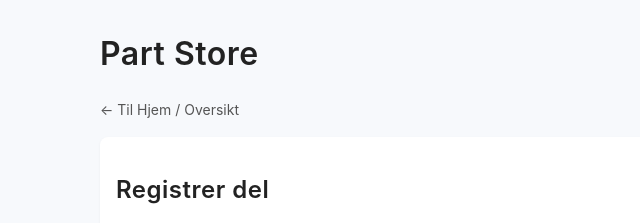
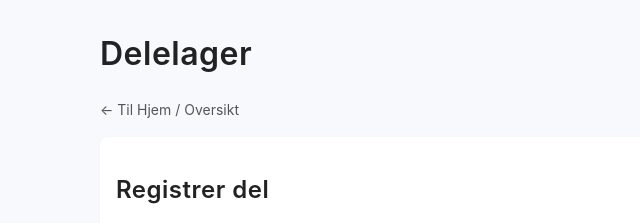
Before and after one commit to hedbergm/WareHouse, a website: page public/index.html in a window 1280 px wide. Shown: the top 223 px of the page, 0-640 px from the left. Drawn offline with Linux system fonts and the light colour scheme; no server answers.

Commit message:
chore(index): update labels/content

```diff
--- a/public/index.html
+++ b/public/index.html
@@ -2,13 +2,13 @@
 <html>
 <head>
   <meta charset="utf-8">
-  <title>WareHouse - Part Store</title>
+  <title>Holship Norge AS - Delelager</title>
   <meta name="viewport" content="width=device-width,initial-scale=1">
   <link rel="stylesheet" href="/styles.css">
 </head>
 <body>
   <div class="container">
-    <h1>Part Store</h1>
+    <h1>Delelager</h1>
     <p><a class="muted-link" href="/home.html" style="font-size:14px">← Til Hjem / Oversikt</a></p>
   <div id="db-banner" style="display:none;margin:-4px 0 14px 0;padding:10px 14px;border:1px solid #e2e2e2;border-left:4px solid #ff9800;background:#fff8e6;border-radius:6px;font-size:13px;color:#5a4100"></div>
 
```
